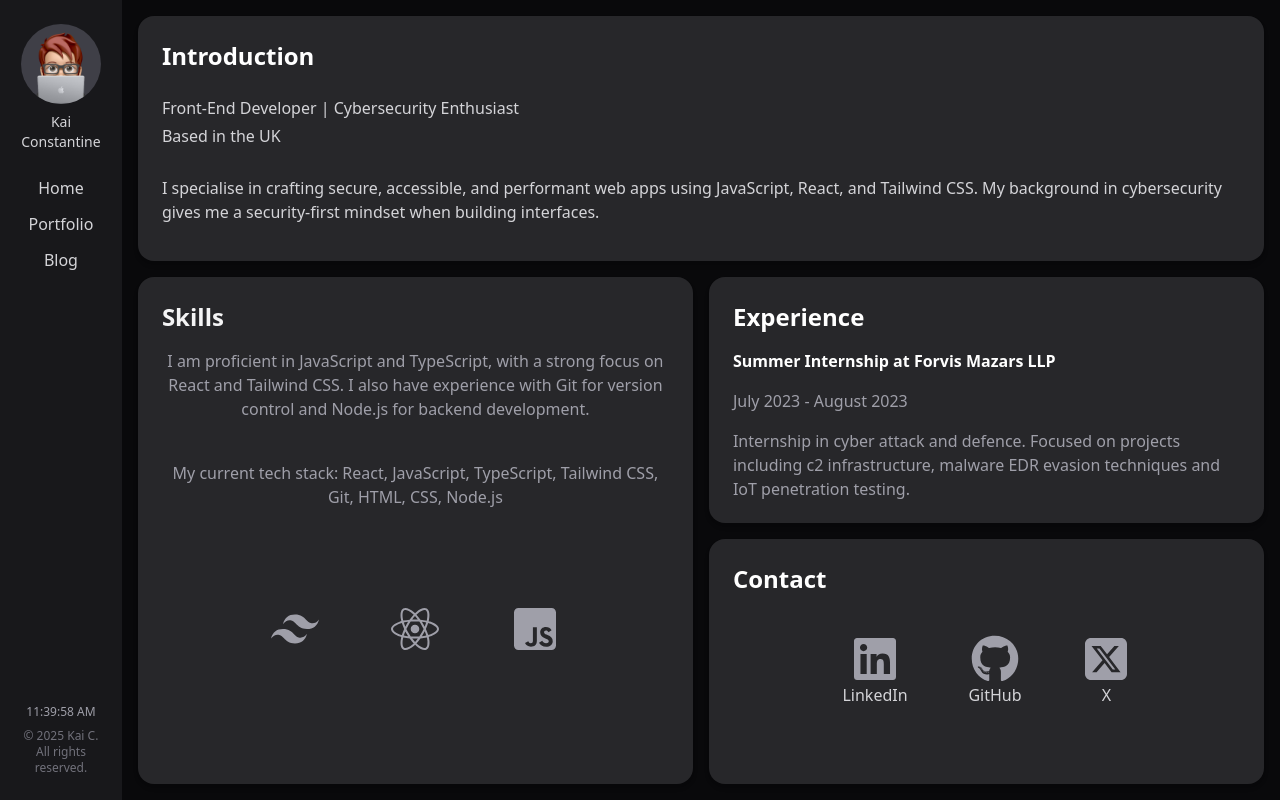
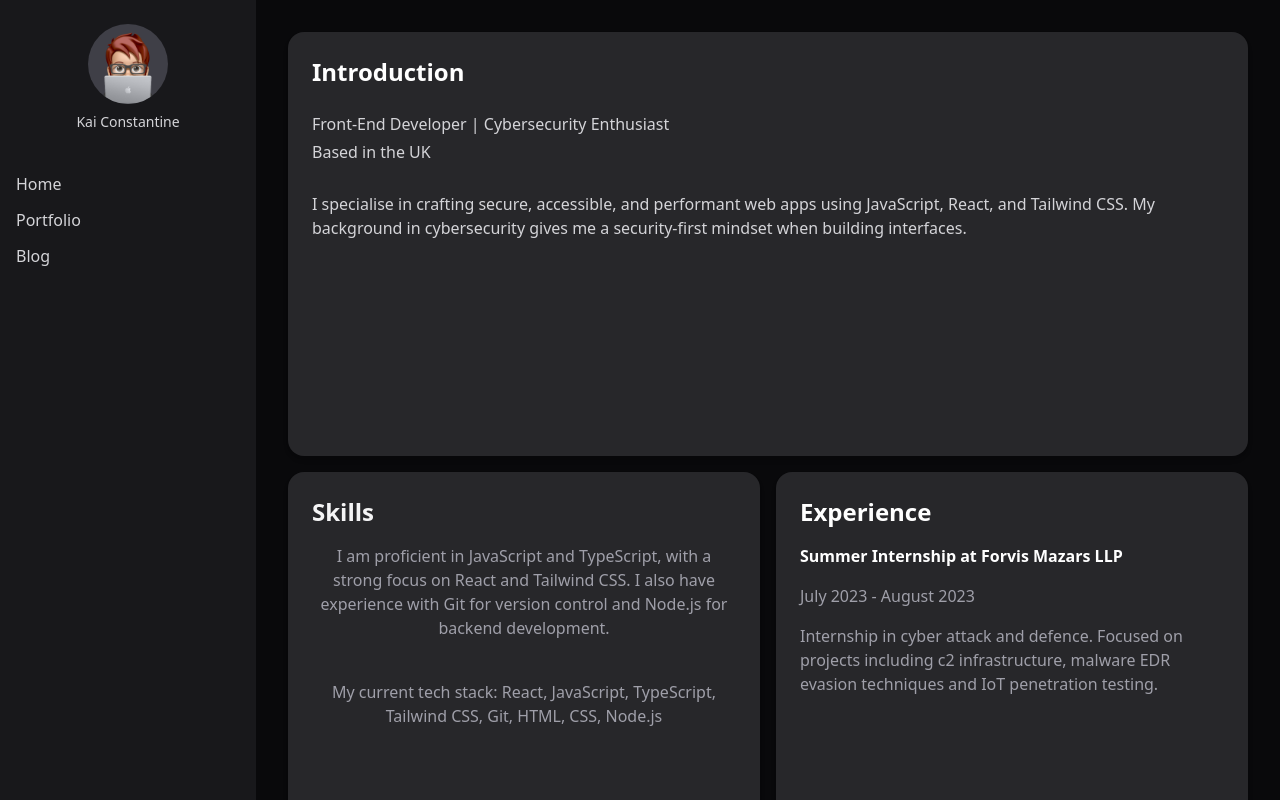
Before and after one commit to Kaialogen/Portfolio, a React (Vite) app: page / in a window 1280 px wide. Shown: the top 800 px of the page. Built offline with nearby package versions, Linux system fonts and the light colour scheme.

Commit message:
feat: Added responsive design to mobile devices

```diff
--- a/src/App.tsx
+++ b/src/App.tsx
@@ -3,11 +3,13 @@ import Layout from './components/Layout/Layout';
 
 function App() {
   return (
-    <div className="flex">
+    <div className='min-h-screen flex flex-col md:flex-row bg-zinc-950 text-zinc-100'>
       <Navbar />
-      <Layout />
+      <main className='flex-1 p-4'>
+        <Layout />
+      </main>
     </div>
-  )
+  );
 }
 
-export default App
+export default App;
--- a/src/components/Layout/Layout.tsx
+++ b/src/components/Layout/Layout.tsx
@@ -1,18 +1,25 @@
-import Intro from './Intro'
-import Skills from './Skills'
-import Experience from './Experience'
-import Contact from './Contact'
-
+import Intro from './Intro';
+import Skills from './Skills';
+import Experience from './Experience';
+import Contact from './Contact';
 
 const Layout = () => {
   return (
-    <main className="grid grid-cols-2 grid-rows-3 gap-4 p-4 bg-zinc-950 text-white h-screen overflow-y-auto">
-      <div className="col-span-2"><Intro /></div>
-      <div className='row-span-2'><Skills /></div>
-      <Experience />
-      <Contact />
+    <main className='grid grid-cols-1 md:grid-cols-2 grid-rows-6 md:grid-rows-3 gap-4 p-4 bg-zinc-950 text-white min-h-screen flex-1 overflow-y-auto'>
+      <div className='col-span-1 md:col-span-2 row-span-1'>
+        <Intro />
+      </div>
+      <div className='col-span-1 row-span-1'>
+        <Skills />
+      </div>
+      <div className='col-span-1 row-span-1'>
+        <Experience />
+      </div>
+      <div className='col-span-1 row-span-1'>
+        <Contact />
+      </div>
     </main>
-  )
-}
+  );
+};
 
-export default Layout
+export default Layout;
--- a/src/components/Navbar/List.tsx
+++ b/src/components/Navbar/List.tsx
@@ -1,13 +1,23 @@
-import { Link } from "react-router-dom"
+import { Link } from 'react-router-dom';
 
-const List = () => {
+const List = ({ onLinkClick }: { onLinkClick: () => void }) => {
+  const links = [
+    { name: 'Home', to: '/' },
+    { name: 'Portfolio', to: '/portfolio' },
+    { name: 'Blog', to: '/blog' },
+  ];
+
   return (
-    <ul className="space-y-3 text-zinc-300 text-center">
-    <li><Link to="/" className="hover:text-white cursor-pointer transition">Home</Link></li>
-    <li><Link to="/portfolio" className="hover:text-white cursor-pointer transition">Portfolio</Link></li>
-    <li><Link to="/blog" className="hover:text-white cursor-pointer transition">Blog</Link></li>
-  </ul>
-  )
-}
+    <ul className='space-y-3 text-center md:text-left text-zinc-300'>
+      {links.map((link) => (
+        <li key={link.to}>
+          <Link to={link.to} onClick={onLinkClick} className='hover:text-white transition'>
+            {link.name}
+          </Link>
+        </li>
+      ))}
+    </ul>
+  );
+};
 
-  export default List
+export default List;
--- a/src/components/Navbar/Navbar.tsx
+++ b/src/components/Navbar/Navbar.tsx
@@ -1,23 +1,42 @@
-import React from 'react'
-import Copyright from './Copyright'
-import Clock from './Clock'
-import Avatar from './Avatar'
-import List from './List'
-
+import React, { useState } from 'react';
+import { FaBars, FaTimes } from 'react-icons/fa';
+import Copyright from './Copyright';
+import Clock from './Clock';
+import Avatar from './Avatar';
+import List from './List';
 
 const Navbar: React.FC = () => {
-    return (
-      <nav className="flex flex-col justify-between w-64 h-screen px-4 py-6 bg-zinc-900 text-white">
-        <div>
-            <Avatar />
-            <List />
+  const [isOpen, setIsOpen] = useState(false);
+
+  return (
+    <>
+      {/* Top bar for mobile */}
+      <div className='md:hidden w-full bg-zinc-900 text-white flex justify-between items-center px-4 py-3 shadow'>
+        <div className='text-lg font-semibold'>Kai Constantine</div>
+        <button onClick={() => setIsOpen(!isOpen)} aria-label='Toggle Menu'>
+          {isOpen ? <FaTimes className='w-6 h-6 text-white' /> : <FaBars className='w-6 h-6' />}
+        </button>
+      </div>
+
+      {/* Sidebar for desktop */}
+      <nav
+        className={`
+          flex-col bg-zinc-900 text-white px-4 py-6 transition-all
+          ${isOpen ? 'flex' : 'hidden'}
+          md:flex md:w-64 md:min-h-screen md:static absolute w-full z-10
+        `}
+      >
+        <div className='flex flex-col gap-4'>
+          <Avatar />
+          <List onLinkClick={() => setIsOpen(false)} />
         </div>
-        <div>
-            <Clock />
-            <Copyright />
+        <div className='mt-auto pt-6'>
+          <Clock />
+          <Copyright />
         </div>
       </nav>
-    )
-  }
+    </>
+  );
+};
 
-  export default Navbar
+export default Navbar;
--- a/src/components/Portfolio/PortfolioPage.tsx
+++ b/src/components/Portfolio/PortfolioPage.tsx
@@ -1,28 +1,24 @@
-// PortfolioPage.tsx
-import { useState } from 'react'
-import Navbar from '../Navbar/Navbar'
-import PortfolioDisplay from './PortfolioDisplay'
-import ProjectNavigation from './ProjectNavigation'
-import { projects } from './Projects'
-
+import { useState } from 'react';
+import Navbar from '../Navbar/Navbar';
+import PortfolioDisplay from './PortfolioDisplay';
+import ProjectNavigation from './ProjectNavigation';
+import { projects } from './Projects';
 
 const PortfolioPage = () => {
-    const [currentIndex, setCurrentIndex] = useState(0)
+  const [currentIndex, setCurrentIndex] = useState(0);
 
-    return (
-      <div className="min-h-screen flex bg-zinc-950 text-zinc-100">
-        <Navbar />
+  return (
+    <div className='min-h-screen flex flex-col md:flex-row bg-zinc-950 text-zinc-100'>
+      {/* Navbar: responsive vertical (md+) or top bar (mobile) */}
+      <Navbar />
 
-        <div className="flex flex-col flex-1 p-6 gap-4">
-          <PortfolioDisplay currentIndex={currentIndex} />
-          <ProjectNavigation
-            total={projects.length}
-            currentIndex={currentIndex}
-            setCurrentIndex={setCurrentIndex}
-          />
-        </div>
-      </div>
-    )
-  }
+      {/* Main Content */}
+      <main className='flex-1 flex flex-col p-4 gap-4 overflow-y-auto'>
+        <PortfolioDisplay currentIndex={currentIndex} />
+        <ProjectNavigation total={projects.length} currentIndex={currentIndex} setCurrentIndex={setCurrentIndex} />
+      </main>
+    </div>
+  );
+};
 
-export default PortfolioPage
+export default PortfolioPage;
```
Also changed, not shown: 1 other file (tests, documents, lock files or other folders).
